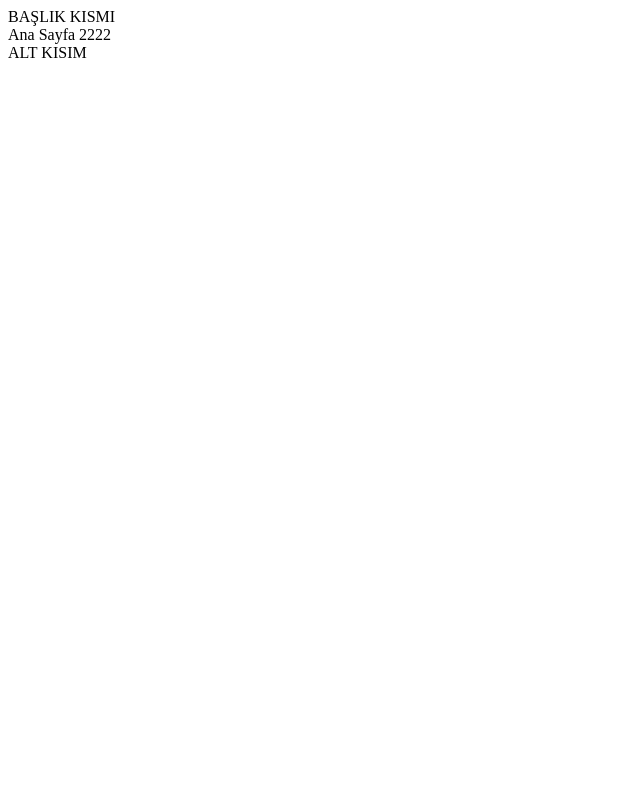
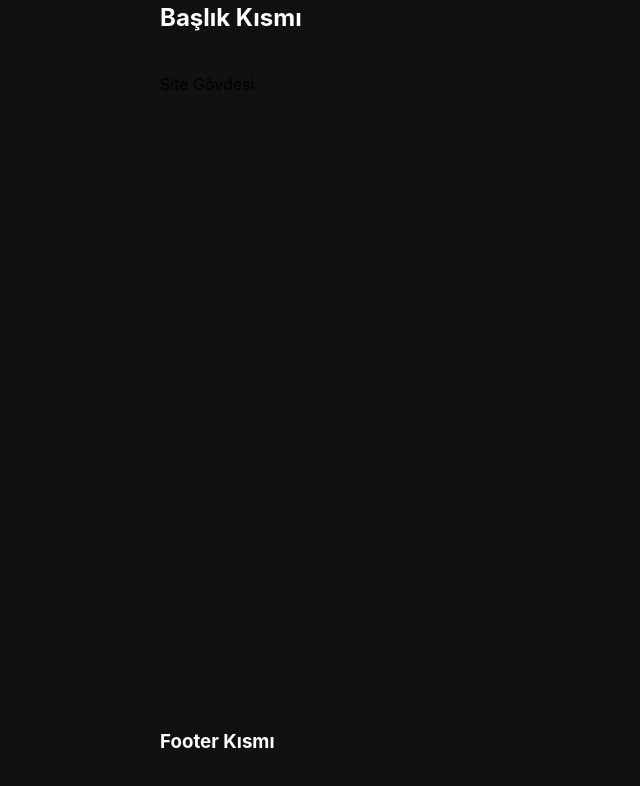
Before and after one commit to enespolat25/next-myblog, a Next.js app: page / in a window 1280 px wide. Shown: the top 786 px of the page, without its empty margins (0-640 px from the left). Built offline with nearby package versions, Linux system fonts and the light colour scheme.

Commit message:
layout kismi güncellendi

```diff
--- a/app/layout.js
+++ b/app/layout.js
@@ -1,4 +1,6 @@
 
+import styles from './styles.module.css'
+import '../styles/global.css'
 
 export const metadata = {
   title: 'Create Next App',
@@ -7,11 +9,11 @@ export const metadata = {
 
 export default function RootLayout({ children }) {
   return (
-    <html lang="en">
-      <body>
-        <header>BAŞLIK KISMI</header>
+    <html lang="tr">
+      <body className={styles.container}>
+        <header><h2>Başlık Kısmı</h2></header>
         {children}
-        <footer>ALT KISIM</footer>
+        <footer><h3>Footer Kısmı</h3></footer>
         </body>
     </html>
   )
--- a/app/page.js
+++ b/app/page.js
@@ -2,7 +2,7 @@ import React from 'react'
 
 function Home() {
   return (
-    <div>Ana Sayfa 2222</div>
+    <div><main>Site Gövdesi</main></div>
   )
 }
 
--- /dev/null
+++ b/app/styles.module.css
@@ -0,0 +1,9 @@
+.container {
+    display: grid;
+    grid-template-columns: 1fr min(960px, 90%) 1fr;
+    grid-template-rows: 72px minmax(calc(100vh - 144px), auto);
+}
+
+.container>* {
+    grid-column: 2;
+}
--- /dev/null
+++ b/styles/global.css
@@ -0,0 +1,48 @@
+:root {
+	--white: #fff;
+	--light-gray: rgba(255, 255, 255, 0.42);
+	--gray: #777;
+	--black: #111;
+	}
+	* {
+	box-sizing: border-box;
+	padding: 0;
+	margin: 0;
+	}
+	html,
+	body {
+	font-family: Inter, -apple-system, BlinkMacSystemFont, Segoe UI, Roboto,
+	  Oxygen, Ubuntu, Cantarell, Fira Sans, Droid Sans, Helvetica Neue, sans-serif;
+	}
+	body {
+	line-height: 1.5;
+	-webkit-font-smoothing: antialiased;
+	}
+	img {
+	display: block;
+	max-width: 100%;
+	}
+	input,
+	button,
+	textarea,
+	select {
+	font: inherit;
+	}
+	h1,
+	h2,
+	h3,
+	h4,
+	h5,
+	h6,
+	a{
+	color: var(--white);
+	}
+	a {
+	text-decoration: none;
+	}
+	p {
+	color: var(--light-gray);
+	}
+	body {
+	background-color: var(--black);
+	}
```
